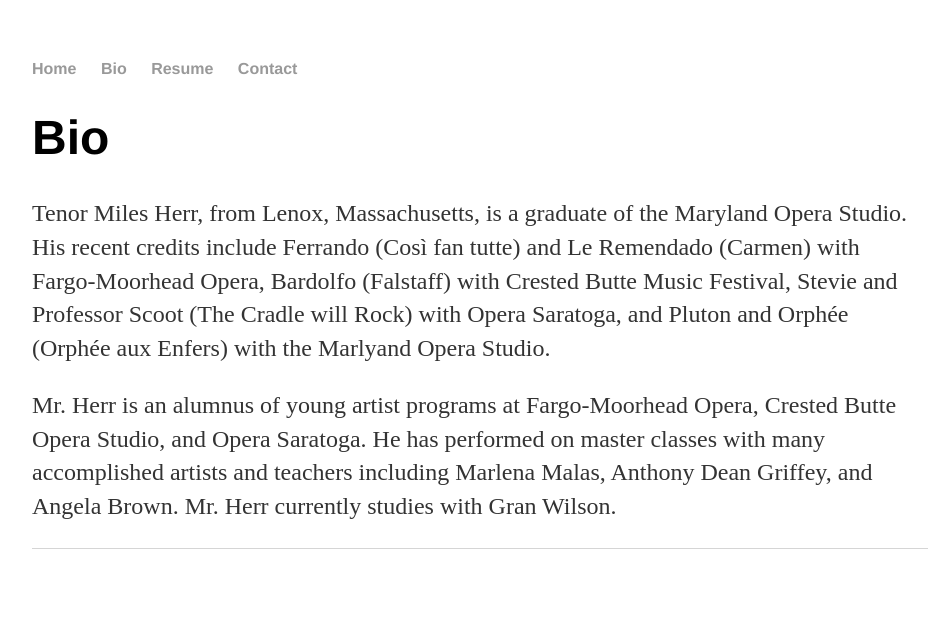
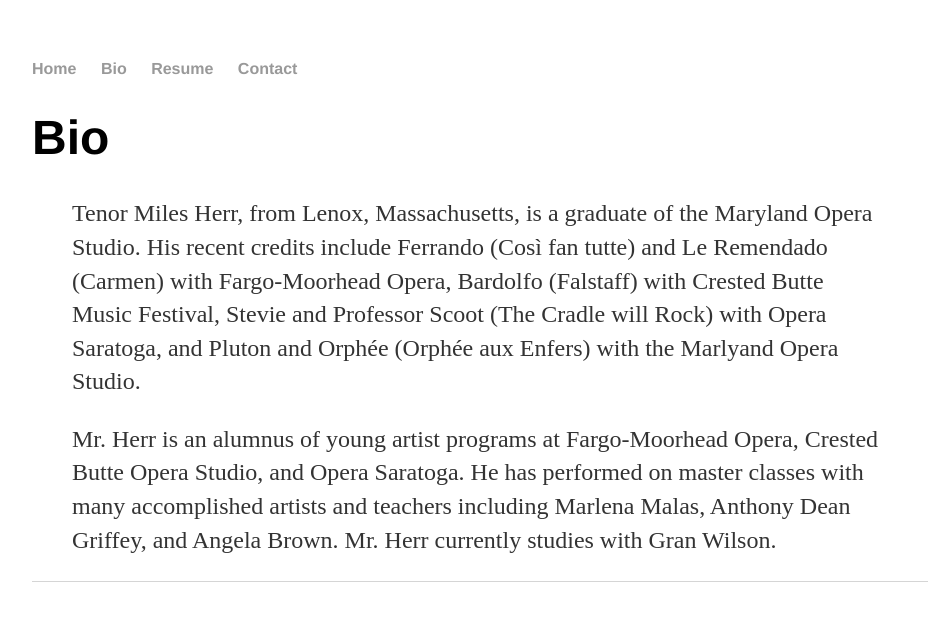
Before and after one commit to leemlb06pmi/leemlb06pmi.github.io, a Jekyll site: the page built from bio/index.html, in a window 1280 px wide. Shown: the top 621 px of the page, without its empty margins (160-1097 px from the left). Built offline with Jekyll 4.4.1, drawn with Linux system fonts in a browser that asks for light colours.

Commit message:
Update index.html

```diff
--- a/bio/index.html
+++ b/bio/index.html
@@ -4,10 +4,11 @@
 ---
 
 <h1>{{ page.title }}</h1>
-<!--<blockquote>-->
+<blockquote>
 <p>Tenor Miles Herr, from Lenox, Massachusetts, is a graduate of the Maryland Opera Studio.  His recent credits include Ferrando (Così fan tutte) and Le Remendado (Carmen) with Fargo-Moorhead Opera, Bardolfo (Falstaff) with Crested Butte Music Festival, Stevie and Professor Scoot (The Cradle will Rock) with Opera Saratoga, and Pluton and Orphée (Orphée aux Enfers) with the Marlyand Opera Studio.</p>
-<!--</blockquote>
-<blockquote>-->
+</blockquote>
+<blockquote>
 <p>Mr. Herr is an alumnus of young artist programs at Fargo-Moorhead Opera, Crested Butte Opera Studio, and Opera Saratoga.  He has performed on master classes with many accomplished artists and teachers including Marlena Malas, Anthony Dean Griffey, and Angela Brown. Mr. Herr currently studies with Gran Wilson.</p>
-<!--</blockquote>-->
-  {{ content }}
+</blockquote>
+
+{{ content }}
```
